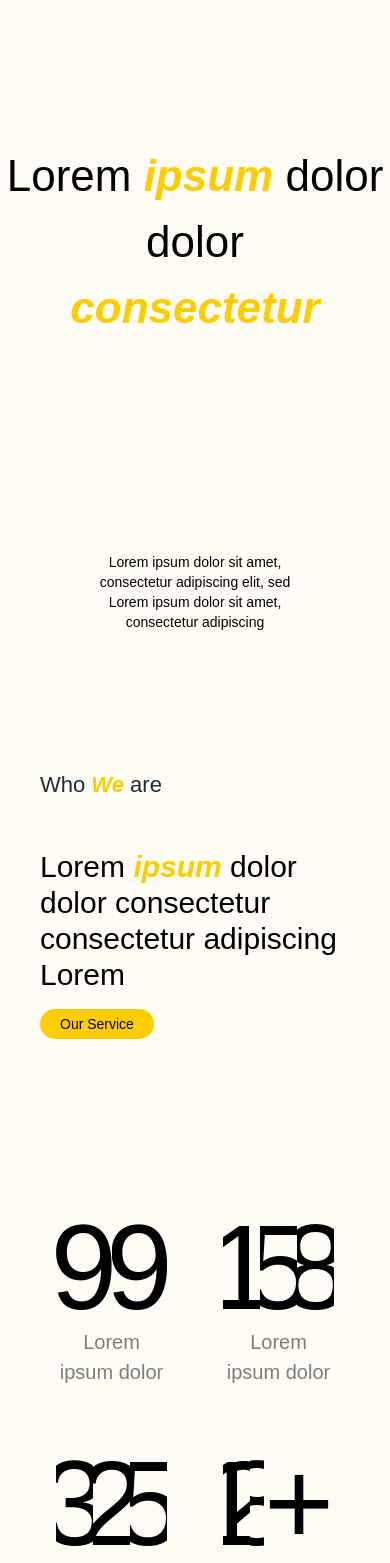
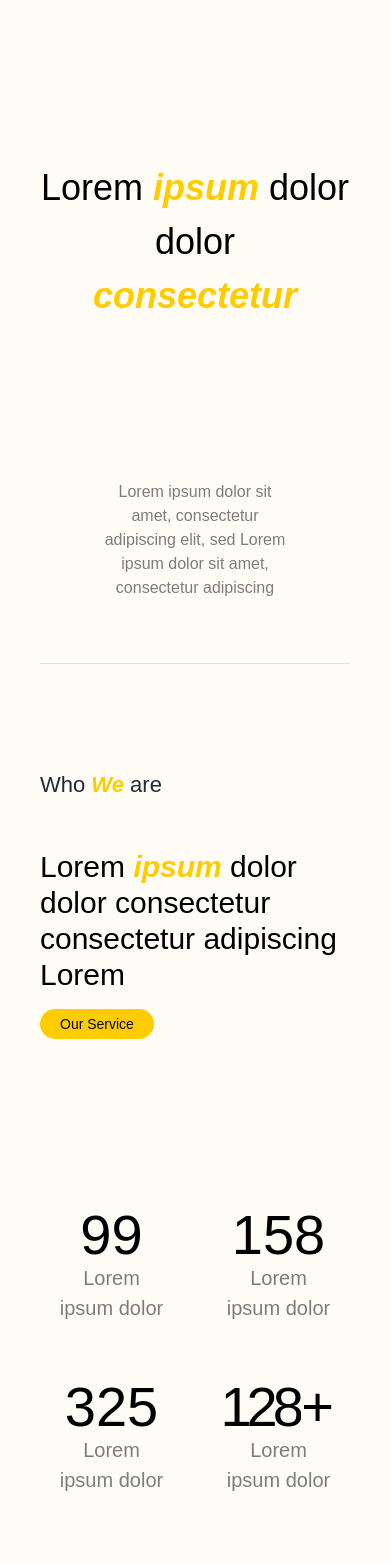
Before and after one commit to hashirrrelwyd/lwyd-ae, a React (Vite) app: page /about in a window 390 px wide. Shown: the part 180-1743 px from the top of the page. Built offline with nearby package versions, Linux system fonts and the light colour scheme.

Commit message:
refactor(AboutUs, HeroSection, Team): improve component styling and responsiveness; enhance visibility and layout

```diff
--- a/src/components/About/AboutUs.jsx
+++ b/src/components/About/AboutUs.jsx
@@ -4,25 +4,44 @@ import { useEffect, useRef, useState } from "react";
 import Button from "../ui/Button";
 
 // Custom hook to detect when element is visible on screen
-function useOnScreen(ref, rootMargin = "0px") {
+function useOnScreen(ref, rootMargin = "0px", threshold = 0) {
   const [isIntersecting, setIntersecting] = useState(false);
 
   useEffect(() => {
     if (!ref.current) return;
     const observer = new IntersectionObserver(
       ([entry]) => setIntersecting(entry.isIntersecting),
-      { rootMargin }
+      { rootMargin, threshold }
     );
     observer.observe(ref.current);
     return () => observer.disconnect();
-  }, [ref, rootMargin]);
+  }, [ref, rootMargin, threshold]);
 
   return isIntersecting;
 }
 
+// Responsive digit size for the rolling counters: small on mobile, full size from md up
+function useDigitHeight() {
+  const getHeight = () => (window.innerWidth < 768 ? 56 : 120);
+  const [digitHeight, setDigitHeight] = useState(
+    typeof window !== "undefined" ? getHeight() : 120
+  );
+
+  useEffect(() => {
+    const onResize = () => setDigitHeight(getHeight());
+    window.addEventListener("resize", onResize);
+    return () => window.removeEventListener("resize", onResize);
+  }, []);
+
+  return digitHeight;
+}
+
 export default function AboutUs() {
   const ref = useRef(null);
-  const isVisible = useOnScreen(ref);
+  // threshold 1 => only start once the counters row itself is fully inside the viewport
+  // (watching the row, not the whole section, so it can still be satisfied on short/mobile viewports)
+  const isVisible = useOnScreen(ref, "0px", 1);
+  const digitHeight = useDigitHeight();
 
   const [counters, setCounters] = useState([0, 0, 0, 0]);
   const [animated, setAnimated] = useState(false); // prevent re-trigger
@@ -33,7 +52,7 @@ export default function AboutUs() {
     if (isVisible && !animated) {
       setAnimated(true); // run only once
 
-      const duration = 2500; // total roll time
+      const duration = 5000; // total roll time
       const startTime = Date.now();
 
       const animate = () => {
@@ -60,7 +79,7 @@ export default function AboutUs() {
   }, [isVisible, animated]);
 
   return (
-    <section ref={ref} className="section-padding py-12">
+    <section className="section-padding py-12">
       <div className="x-auto grid  grid-cols-1 gap-10 py-14 md:flex justify-between mb-24">
         {/* Left side */}
         <div className="md:w-6/12">
@@ -80,7 +99,7 @@ export default function AboutUs() {
       </div>
 
       {/* Right side - Counters */}
-      <div className="grid grid-cols-2 sm:grid-cols-4 gap-6 text-center">
+      <div ref={ref} className="grid grid-cols-2 sm:grid-cols-4 gap-6 text-center">
         {counters.map((count, i) => (
           <div key={i} className="p-4">
             <div className="flex justify-center">
@@ -91,18 +110,19 @@ export default function AboutUs() {
                   <div
                     key={idx}
                     className="relative overflow-hidden"
-                    style={{ height: "120px", width: "auto" }}
+                    style={{ height: digitHeight, width: "auto" }}
                   >
                     <div
-                      className="transition-transform duration-500 ease-out"
+                      className="transition-transform duration-700 ease-out"
                       style={{
-                        transform: `translateY(-${parseInt(digit) * 120}px)`,
+                        transform: `translateY(-${parseInt(digit) * digitHeight}px)`,
                       }}
                     >
                       {[...Array(10).keys()].map((n) => (
                         <div
                           key={n}
-                          className="h-[120px] flex items-center justify-center text-[120px] font-[500] leading-none"
+                          className="flex items-center justify-center font-[500] leading-none"
+                          style={{ height: digitHeight, fontSize: digitHeight }}
                         >
                           {n}
                         </div>
@@ -111,7 +131,12 @@ export default function AboutUs() {
                   </div>
                 ))}
               {i === 3 && (
-                <span className="text-[120px] font-[500] leading-none">+</span>
+                <span
+                  className="font-[500] leading-none"
+                  style={{ fontSize: digitHeight }}
+                >
+                  +
+                </span>
               )}
             </div>
             <p className="text-[#7d7d7d] text-[20px]">Lorem ipsum dolor</p>
--- a/src/components/About/HeroSection.jsx
+++ b/src/components/About/HeroSection.jsx
@@ -85,7 +85,7 @@ export default function HeroSection() {
 
       {/* Title */}
       <div className="absolute inset-0 flex items-center justify-center z-20 pointer-events-none">
-        <h1 className="text-[44px] text-black font-[300] text-center">
+        <h1 className="text-[36px] sm:text-[72px] text-black font-[200] text-center">
           Lorem{" "}
           <span className="text-lwyd-yellow font-[700] italic">ipsum</span>{" "}
           dolor dolor <br />
@@ -94,12 +94,15 @@ export default function HeroSection() {
       </div>
 
       {/* Paragraph */}
-      <div className="absolute bottom-8 left-1/2 -translate-x-1/2 z-20 pointer-events-none">
-        <p className="text-black text-sm font-400 w-full text-center">
+      <div className="absolute bottom-16 left-1/2 -translate-x-1/2 z-20 pointer-events-none">
+        <p className="text-[#7D7D7D] text-base font-normal max-w-md text-center">
           Lorem ipsum dolor sit amet, consectetur adipiscing elit, sed Lorem
           ipsum dolor sit amet, consectetur adipiscing
         </p>
       </div>
+
+      {/* Section bottom border, inset from the edges */}
+      <div className="absolute bottom-0 inset-x-10 h-px bg-black/10 z-20" />
     </div>
   );
 }
--- a/src/components/About/Team.jsx
+++ b/src/components/About/Team.jsx
@@ -87,10 +87,10 @@ export default function Team() {
           >
             <div className="flex w-full flex-col items-center gap-6 sm:w-[70%] sm:flex-row sm:justify-evenly sm:gap-0">
               <div className="order-2 shrink-0 text-center sm:order-1 sm:text-left">
-                <h2 className="text-3xl font-medium text-white md:text-4xl lg:text-6xl">
+                <h2 className="text-3xl font-normal text-white md:text-4xl lg:text-6xl">
                   {current?.title}
                 </h2>
-                <p className="mt-3 text-center text-base text-[#7D7D7D] md:text-lg lg:text-xl">
+                <p className="mt-3 text-center text-base font-light text-[#7D7D7D] md:text-lg lg:text-xl">
                   “{current?.subtitle}”
                 </p>
               </div>
@@ -107,10 +107,10 @@ export default function Team() {
               onClick={() => goTo(nextIndex)}
               className="hidden w-[30%] shrink-0 cursor-pointer text-center sm:block"
             >
-              <h3 className="text-2xl font-medium text-white/60 md:text-3xl">
+              <h3 className="text-2xl font-light text-white/60 md:text-3xl">
                 {next?.title}
               </h3>
-              <p className="mt-2 text-sm text-white/40 md:text-base">
+              <p className="mt-2 text-sm font-light text-white/40 md:text-base">
                 “{next?.subtitle}”
               </p>
             </button>
--- a/src/utils/ScrollToTop.jsx
+++ b/src/utils/ScrollToTop.jsx
@@ -5,7 +5,7 @@ export default function ScrollToTop() {
   const { pathname } = useLocation();
 
   useEffect(() => {
-    window.scrollTo({ top: 0, behavior: "smooth" });
+    window.scrollTo(0, 0);
   }, [pathname]);
 
   return null;
```
